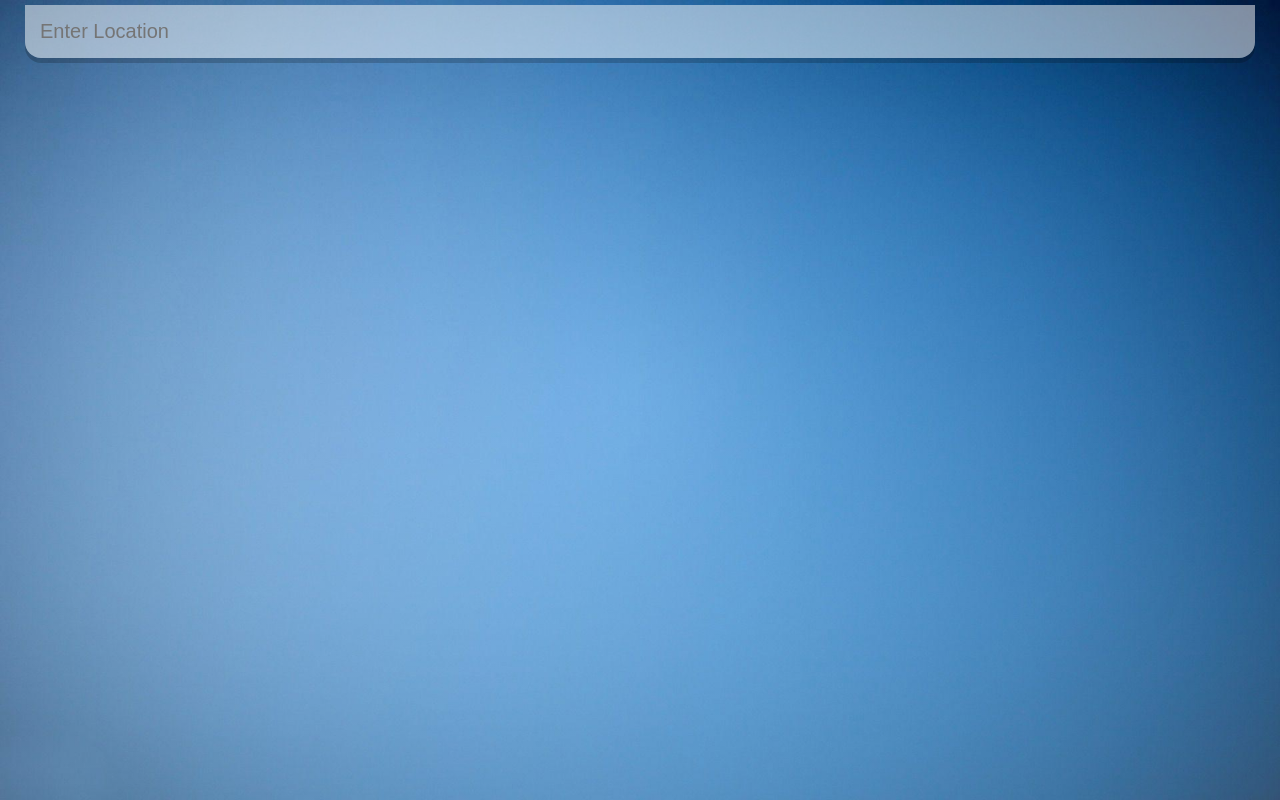
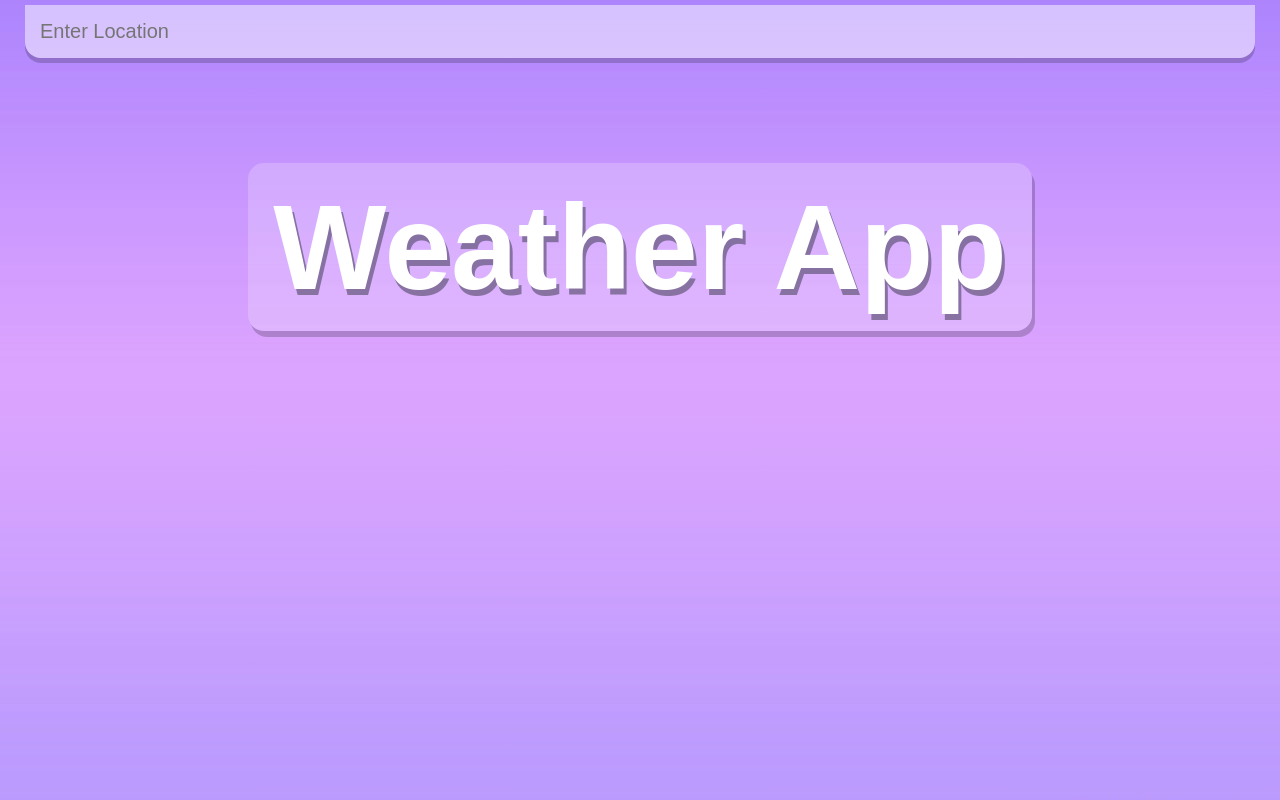
Before and after one commit to swarina/Weather-App-React, a React (Create React App) app: page / in a window 1280 px wide. Built offline with nearby package versions, Linux system fonts and the light colour scheme.

Commit message:
Update: main page

```diff
--- a/src/App.js
+++ b/src/App.js
@@ -61,7 +61,7 @@ function App() {
         typeof weather.main != "undefined"
           ? weather.main.temp >= 20
             ? "app warm"
-            : "app"
+            : "app cold"
           : "app"
       }
     >
@@ -90,7 +90,9 @@ function App() {
             </div>
           </div>
         ) : (
-          ""
+          <div className='welcome-box'>
+            <h1> Weather App </h1>
+          </div>
         )}
       </main>
     </div>
--- a/src/index.css
+++ b/src/index.css
@@ -9,14 +9,37 @@ body {
 }
 
 .app {
-  background-image: url("./assets/cold-bg.jpg");
+  background-image: url("./assets/bg.jpg");
   background-size: cover;
   background-position: bottom;
-  transition: 0.4 ease-out;
+  transition: 0.4s ease-out;
+  text-align: center;
+}
+
+.app.cold{
+  background-image: url("./assets/cold-bg.jpg");
 }
 
 .app.warm {
   background-image: url("./assets/warm-bg.jpg");
+}
+
+.welcome-box {
+  position: relative;
+  display: inline-block;
+  margin: 30px auto;
+  background-color: rgba(255, 255, 255, 0.2);
+  border-radius: 16px;
+
+  padding: 15px 25px;
+
+  color: #ffffff;
+  font-size: 60px;
+  font-weight: 900;
+
+  text-shadow: 3px 6px rgba(50, 50, 70, 0.5);
+  text-align: center;
+  box-shadow: 3px 6px rgba(0, 0, 0, 0.2);
 }
 
 main {
```
Also changed, not shown: src/assets/bg.jpg (added).
